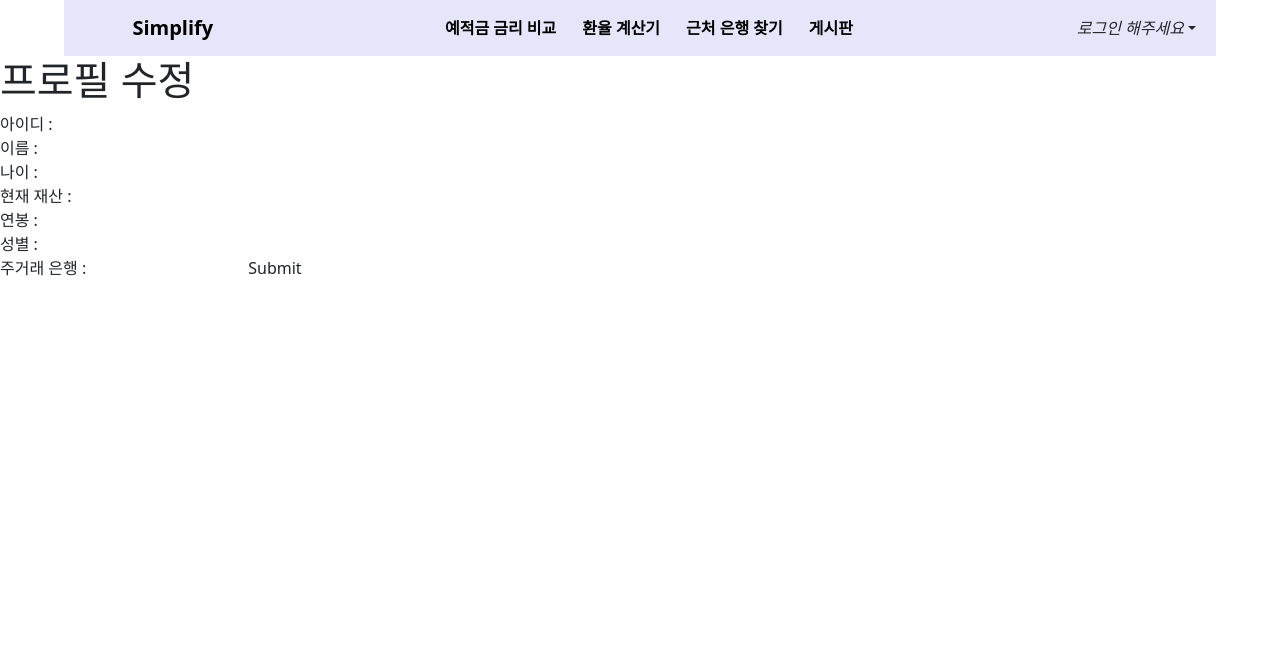
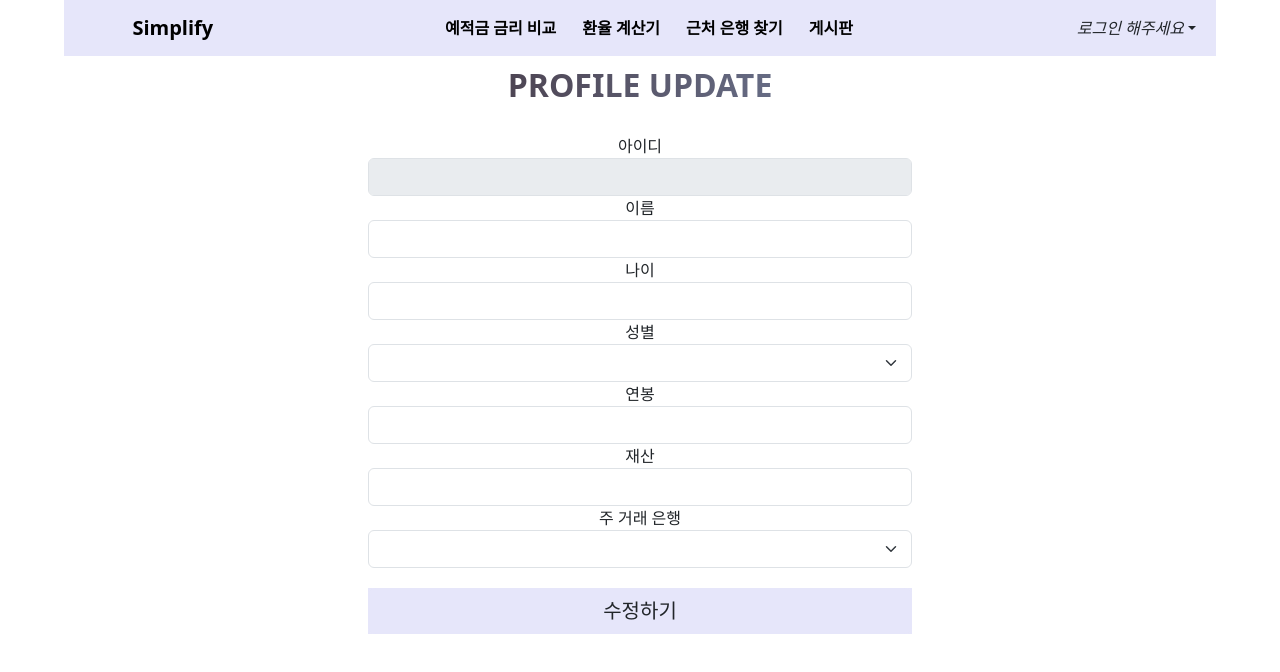
Before and after one commit to SSAFY10kim/finalPJT, a Vue app in the folder final-pjt-vue/: page /profile/1/update in a window 1280 px wide. Shown: the top 672 px of the page. Built offline with nearby package versions, Linux system fonts and the light colour scheme.

Commit message:
수정중 1차

```diff
--- a/final-pjt-vue/src/views/BankSearchView.vue
+++ b/final-pjt-vue/src/views/BankSearchView.vue
@@ -1,6 +1,5 @@
 <template>
   <div>
-    <h1>은행 검색</h1>
     <Kakaomap />
   </div>
 </template>
--- a/final-pjt-vue/src/views/ExchangeRateView.vue
+++ b/final-pjt-vue/src/views/ExchangeRateView.vue
@@ -1,6 +1,5 @@
 <template>
   <div>
-    <h1>환율 계산기</h1>
     <ExchangeRate />
   </div>
 </template>
--- a/final-pjt-vue/src/views/LogInView.vue
+++ b/final-pjt-vue/src/views/LogInView.vue
@@ -1,13 +1,24 @@
 <template>
-  <div>
-    <h1>Login</h1>
-    <form @submit.prevent="logIn">
-      <label for="username">아이디 : </label>
-      <input type="text" v-model.trim="username"><br>
-      <label for="password">비밀번호 : </label>
-      <input type="password" v-model.trim="password"><br>
-      <input type="submit" value="로그인">
-    </form>
+  <div class="text-center">
+
+    <!--  html 전체 영역을 지정하는 container -->
+    <div id="container">
+      <!--  login 폼 영역을 : loginBox -->
+      <div id="loginBox">
+
+        <!-- 로그인 페이지 타이틀 -->
+        <div id="loginBoxTitle">Simplify Login</div>
+        <!-- 아이디, 비번, 버튼 박스 -->
+        <div id="inputBox">
+          <div class="input-form-box"><span>아이디 </span><input type="text" name="uid" class="form-control" v-model.trim="username"></div>
+          <div class="input-form-box"><span>비밀번호 </span><input type="password" name="upw" class="form-control" v-model.trim="password"></div>
+          <div class="button-login-box" >
+            <button type="button" class="btn btn-primary btn-xs" style="width:100%; background-color: #E6E6FA; border: none;" @click="logIn">로그인</button>
+          </div>
+        </div>
+
+      </div>
+    </div>
   </div>
 </template>
 
@@ -28,6 +39,52 @@ const logIn = function () {
 }
 </script>
 
-<style>
+<style scoped>
+#container {
+  display: flex;
+  flex-direction: row;
+  justify-content: center;
+  align-items: center;
+  height: 100%;
+}
+
+#loginBox {
+  width: 300px;
+  text-align: center;
+  background-color: #ffffff;
+}
+.input-form-box {
+  border: 0px solid #ff0000;
+  display: flex;
+  margin-bottom: 5px;
+}
+.input-form-box > span {
+  display: block;
+  text-align: left;
+  padding-top: 5px;
+  min-width: 65px;
+}
+.button-login-box {
+  margin: 10px 0;
+
+}
+#loginBoxTitle {
+  color:#000000;
+  font-weight: bold;
+  font-size: 32px;
+  text-transform: uppercase;
+  padding: 5px;
+  margin-bottom: 20px;
+  background: linear-gradient(to right, #270a09, #8ca6ce);
+  -webkit-background-clip: text;
+  -webkit-text-fill-color: transparent;
+}
+#inputBox {
+  margin: 10px;
+}
+
+#inputBox button {
+  padding: 3px 5px;
+}
 
 </style>
--- a/final-pjt-vue/src/views/ProfileUpdateView.vue
+++ b/final-pjt-vue/src/views/ProfileUpdateView.vue
@@ -1,27 +1,47 @@
 <template>
-  <div>
-    <h1>프로필 수정</h1>
-    <form @submit.prevent="updateProfile">
-        <label for="username">아이디 : </label>
-        <input type="text" id="username" v-model.trim="username"><br>
-        <label for="realname">이름 : </label>
-        <input type="text" id="realname" v-model.trim="realname"><br>
-        <label for="age">나이 : </label>
-        <input type="number" id="age" v-model.trim="age"><br>
-        <label for="money">현재 재산 : </label>
-        <input type="number" id="money" v-model.trim="money"><br>
-        <label for="salary">연봉 : </label>
-        <input type="number" id="salary" v-model.trim="salary"><br>
-        <label for="gender">성별 : </label>
-        <input type="text" id="gender" v-model.trim="gender"><br>
-        <label for="bank">주거래 은행 : </label>
-        <select id="bank" v-model="bank">
-            <option v-for="b in banks" :value="b">{{ b }}</option>
-        </select>
-        <input type="submit">
-    </form>
+  <div class="text-center" id="signuppage">
+    <div id="loginBoxTitle">Profile Update</div>
+      <form @submit.prevent="updateProfile" style="width: 50%;">
+          <div class="form-group">
+            <span for="exampleInputEmail1" class="form-label mt-4">아이디</span>
+            <input type="text" class="form-control" id="exampleInputEmail1" v-model.trim="username" v-bind:disabled="true">
+          </div>
+            <div class="form-group">
+              <span for="exampleInputEmail1" class="form-label mt-4">이름</span>
+                <input type="text" class="form-control" id="exampleInputEmail1" v-model.trim="realname">
+            </div>
+            <div class="form-group">
+              <span for="exampleInputEmail1" class="form-label mt-4">나이</span>
+                <input type="number" class="form-control" id="exampleInputEmail1"  v-model.trim="age">
+            </div>
+            <div class="form-group">
+              <span for="exampleSelect1" class="form-label mt-4">성별</span>
+              <select class="form-select" id="exampleSelect1"  v-model.trim="gender">
+                <option>남자</option>
+                <option>여자</option>
+              </select>
+            </div>
+            <div class="form-group">
+              <span for="exampleInputEmail1" class="form-label mt-4">연봉</span>
+                <input type="number" class="form-control" id="exampleInputEmail1"  v-model.trim="salary">
+            </div>
+            <div class="form-group">
+              <span for="exampleInputEmail1" class="form-label mt-4">재산</span>
+                <input type="number" class="form-control" id="exampleInputEmail1"  v-model.trim="money">
+            </div>
+            <div class="form-group">
+              <span for="exampleSelect1" class="form-label mt-4">주 거래 은행</span>
+              <select class="form-select" id="exampleSelect1" v-model="bank">
+                <option v-for="b in banks" :value="b">{{ b }}</option>
+              </select>
+            </div>
+          <div class="d-grid gap-2" style="margin-top: 20px; background-color: #E6E6FA; border: none;">
+              <button class="btn btn-primary btn-lg" type="submit" style="background-color: #E6E6FA; border: none;">수정하기</button>
+          </div>
+
+        </form>
   </div>
-</template>
+  </template>
 
 <script setup>
 import axios from 'axios';
@@ -82,5 +102,26 @@ const banks = ["은행선택","국민은행","우리은행","신한은행","KEB
 </script>
 
 <style scoped>
+#signuppage {
+  width: 85%;
+  margin: 0 auto;
+}
 
+form {
+  margin: 0 auto;
+  width: 50%;
+  margin-bottom: 100px;
+}
+
+#loginBoxTitle {
+  color:#000000;
+  font-weight: bold;
+  font-size: 32px;
+  text-transform: uppercase;
+  padding: 5px;
+  margin-bottom: 20px;
+  background: linear-gradient(to right, #270a09, #8ca6ce);
+  -webkit-background-clip: text;
+  -webkit-text-fill-color: transparent;
+}
 </style>
--- a/final-pjt-vue/src/views/SignUpView.vue
+++ b/final-pjt-vue/src/views/SignUpView.vue
@@ -1,29 +1,54 @@
 <template>
-<div>
-    <h1>Signup</h1>
-    <form @submit.prevent="signUp">
-        <label for="username">아이디 : </label>
-        <input type="text" id="username" v-model.trim="username"><br>
-        <label for="password1">비밀번호 : </label>
-        <input type="password" id="password1" v-model.trim="password1"><br>
-        <label for="password2">비밀번호 확인 : </label>
-        <input type="password" id="password2" v-model.trim="password2"><br>
-        <label for="realname">이름 : </label>
-        <input type="text" id="realname" v-model.trim="realname"><br>
-        <label for="age">나이 : </label>
-        <input type="number" id="age" v-model.trim="age"><br>
-        <label for="money">현재 재산 : </label>
-        <input type="number" id="money" v-model.trim="money"><br>
-        <label for="salary">연봉 : </label>
-        <input type="number" id="salary" v-model.trim="salary"><br>
-        <label for="gender">성별 : </label>
-        <input type="text" id="gender" v-model.trim="gender"><br>
-        <label for="bank">주거래 은행 : </label>
-        <select id="bank" v-model="bank">
-            <option v-for="b in banks" :value="b">{{ b }}</option>
-        </select>
-        <input type="submit">
-    </form>
+<div class="text-center" id="signuppage">
+  <div id="loginBoxTitle">Simplify SignUp</div>
+    <form @submit.prevent="signUp" style="width: 50%;">
+        <div class="form-group">
+          <span for="exampleInputEmail1" class="form-label mt-4">아이디</span>
+            <input type="text" class="form-control" id="exampleInputEmail1" v-model.trim="username">
+        </div>
+				<div class="form-group">
+					<span class="form-label mt-4" for="inputValid">비밀번호</span>
+					<input type="password" class="form-control" v-model.trim="password1">
+				</div>
+
+				<div class="form-group">
+					<span class="form-label mt-4" for="inputInvalid">비밀번호 재확인</span>
+					<input type="password" class="form-control" v-model.trim="password2">
+				</div>
+          <div class="form-group">
+            <span for="exampleInputEmail1" class="form-label mt-4">이름</span>
+              <input type="text" class="form-control" id="exampleInputEmail1" v-model.trim="realname">
+          </div>
+          <div class="form-group">
+            <span for="exampleInputEmail1" class="form-label mt-4">나이</span>
+              <input type="number" class="form-control" id="exampleInputEmail1"  v-model.trim="age">
+          </div>
+			    <div class="form-group">
+			      <span for="exampleSelect1" class="form-label mt-4">성별</span>
+			      <select class="form-select" id="exampleSelect1"  v-model.trim="gender">
+			        <option>남자</option>
+			        <option>여자</option>
+			      </select>
+			    </div>
+          <div class="form-group">
+            <span for="exampleInputEmail1" class="form-label mt-4">연봉</span>
+              <input type="number" class="form-control" id="exampleInputEmail1"  v-model.trim="salary">
+          </div>
+          <div class="form-group">
+            <span for="exampleInputEmail1" class="form-label mt-4">재산</span>
+              <input type="number" class="form-control" id="exampleInputEmail1"  v-model.trim="money">
+          </div>
+          <div class="form-group">
+            <span for="exampleSelect1" class="form-label mt-4">주 거래 은행</span>
+            <select class="form-select" id="exampleSelect1" v-model="bank">
+              <option v-for="b in banks" :value="b">{{ b }}</option>
+            </select>
+          </div>
+				<div class="d-grid gap-2" style="margin-top: 20px; background-color: #E6E6FA; border: none;">
+            <button class="btn btn-primary btn-lg" type="submit" style="background-color: #E6E6FA; border: none;">가입하기</button>
+        </div>
+
+      </form>
 </div>
 </template>
 
@@ -62,6 +87,27 @@ const genders = ['남자', '여자']
 const banks = ["은행선택","국민은행","우리은행","신한은행","KEB하나은행","한국스탠다드차타드은행","외한은행","한국시티은행","경남은행","광주은행","대구은행","부산은행","전북은행","제주은행","기업은행","농협","수협","한국산업은행","한국수출입은행"]
 </script>
 
-<style>
+<style scoped>
+#signuppage {
+  width: 85%;
+  margin: 0 auto;
+}
 
+form {
+  margin: 0 auto;
+  width: 50%;
+  margin-bottom: 100px;
+}
+
+#loginBoxTitle {
+  color:#000000;
+  font-weight: bold;
+  font-size: 32px;
+  text-transform: uppercase;
+  padding: 5px;
+  margin-bottom: 20px;
+  background: linear-gradient(to right, #270a09, #8ca6ce);
+  -webkit-background-clip: text;
+  -webkit-text-fill-color: transparent;
+}
 </style>
```
Also changed, not shown: final-pjt-vue/src/components/ExchangeRate.vue (+73 -6 lines), final-pjt-vue/src/components/Kakaomap.vue (+53 -2 lines), final-pjt-vue/src/components/MyProfile.vue (+47 -9 lines), 2 other files (tests, documents, lock files or other folders).
